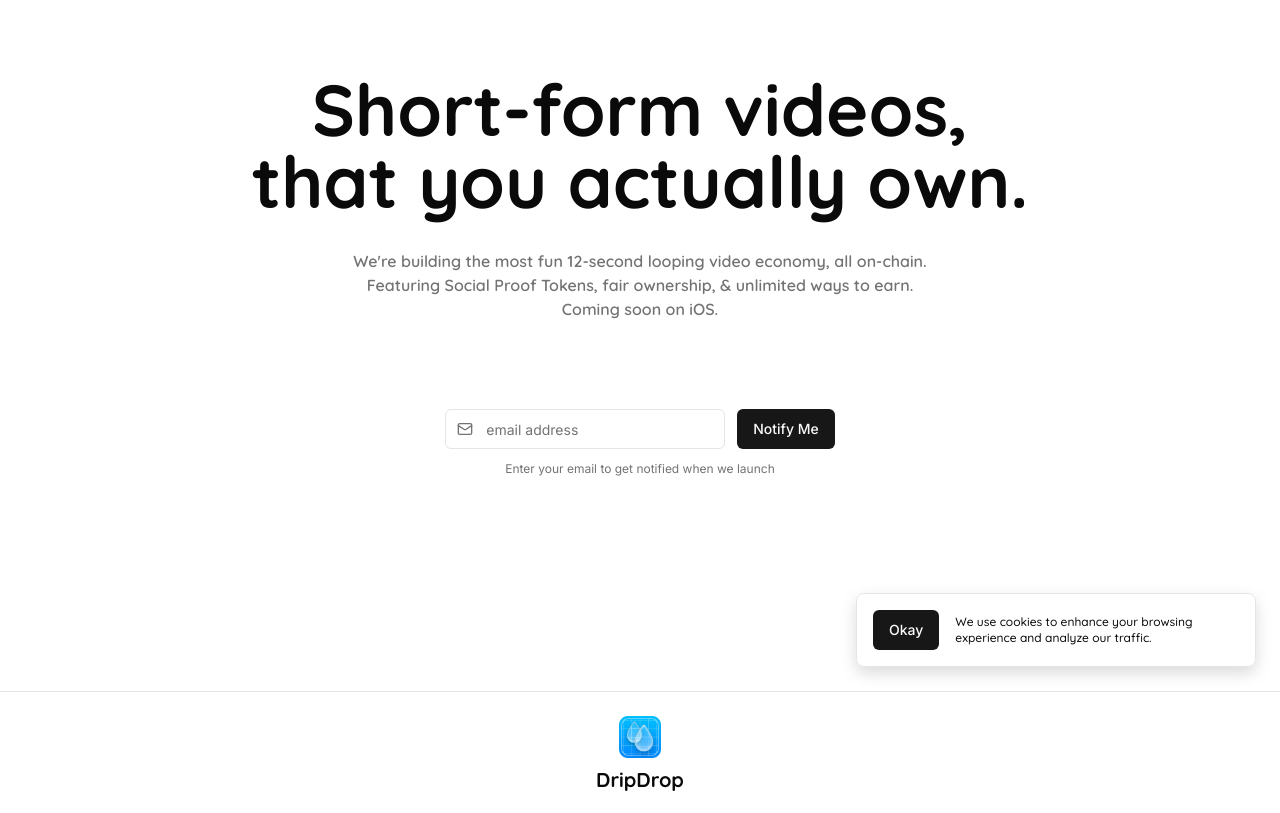
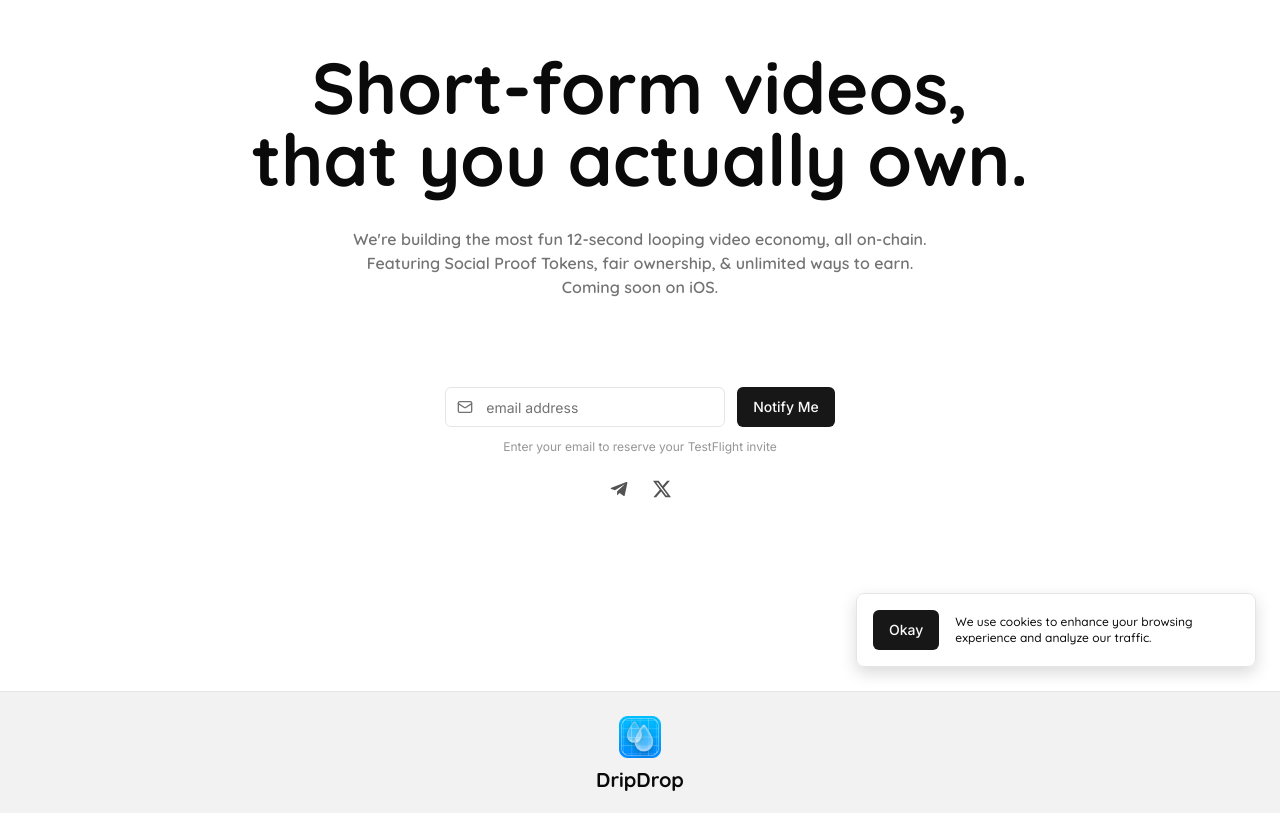
Before and after one commit to The-Social-Proof-Foundation/dripdrop-frontend, a Next.js app: page / in a window 1280 px wide. Shown: the part 109-922 px from the top of the page. Built offline with nearby package versions, Linux system fonts and the light colour scheme; no server answers.

Commit message:
looks and feel update

```diff
--- a/app/globals.css
+++ b/app/globals.css
@@ -39,7 +39,7 @@
   :root {
     --background: 0 0% 100%;
     --foreground: 0 0% 3.9%;
-    --card: 0 0% 100%;
+    --card: 0 0% 95%;
     --card-foreground: 0 0% 3.9%;
     --popover: 0 0% 100%;
     --popover-foreground: 0 0% 3.9%;
--- a/components/animated-theme-toggle.tsx
+++ b/components/animated-theme-toggle.tsx
@@ -27,7 +27,7 @@ export function AnimatedThemeToggle() {
     // Render a placeholder that matches the final component's dimensions
     return (
       <div>
-        <div className="relative inline-grid h-9 grid-cols-[1fr_1fr] items-center text-sm font-medium">
+        <div className="relative inline-grid h-7 grid-cols-[1fr_1fr] items-center text-sm font-medium">
             <div className="peer data-[state=unchecked]:bg-input/50 absolute inset-0 h-[inherit] w-auto rounded-lg bg-input/50" />
           <span className="pointer-events-none relative ms-0.5 flex min-w-8 items-center justify-center text-center">
             <div className="w-4 h-4" />
@@ -45,7 +45,7 @@ export function AnimatedThemeToggle() {
 
   return (
     <div>
-      <div className="relative inline-grid h-7 grid-cols-[1fr_1fr] items-center text-sm font-medium">
+      <div className="relative inline-grid h-[26px] grid-cols-[1fr_1fr] items-center text-sm font-medium">
         <Switch
           id={id}
           checked={isLight}
@@ -53,10 +53,10 @@ export function AnimatedThemeToggle() {
           className="peer data-[state=unchecked]:bg-input/50 absolute inset-0 h-[inherit] w-auto rounded-lg [&_span]:z-10 [&_span]:h-full [&_span]:w-1/2 [&_span]:rounded-md [&_span]:transition-transform [&_span]:duration-300 [&_span]:ease-out [&_span]:data-[state=checked]:translate-x-full [&_span]:data-[state=checked]:rtl:-translate-x-full"
         />
         <span className="pointer-events-none relative ms-0.5 flex min-w-12 items-center justify-center text-center transition-transform duration-300 ease-out peer-data-[state=checked]:invisible peer-data-[state=unchecked]:translate-x-full peer-data-[state=unchecked]:rtl:-translate-x-full">
-          <MoonIcon size={16} aria-hidden="true" />
+          <MoonIcon size={14} aria-hidden="true" />
         </span>
         <span className="peer-data-[state=checked]:text-background pointer-events-none relative px-2 me-0.5 flex min-w-2 items-center justify-center text-center transition-transform duration-300 ease-out peer-data-[state=checked]:-translate-x-full peer-data-[state=unchecked]:invisible peer-data-[state=checked]:rtl:translate-x-full">
-          <SunIcon size={16} aria-hidden="true" />
+          <SunIcon size={14} aria-hidden="true" />
         </span>
       </div>
       <Label htmlFor={id} className="sr-only">
--- a/components/email-signup.tsx
+++ b/components/email-signup.tsx
@@ -3,12 +3,13 @@
 import { useState } from "react"
 import { Button } from "@/components/ui/button"
 import { Input } from "@/components/ui/input"
-import { Mail, Check, Loader2 } from "lucide-react"
+import { Mail, Loader2 } from "lucide-react"
 import { addContactAndSendWelcomeEmail } from "@/lib/sendgrid"
+import { toast } from "sonner"
+import Link from "next/link"
 
 export function EmailSignup() {
   const [email, setEmail] = useState("")
-  const [isSubmitted, setIsSubmitted] = useState(false)
   const [isLoading, setIsLoading] = useState(false)
   const [isValid, setIsValid] = useState(true)
   const [message, setMessage] = useState("")
@@ -33,9 +34,14 @@ export function EmailSignup() {
       const result = await addContactAndSendWelcomeEmail(email)
 
       if (result.overallSuccess) {
-        setIsSubmitted(true)
-        setMessage("Successfully subscribed!")
+        // Show professional toast notification
+        toast.success("🎉 You're all set!", {
+          description: "Welcome to DripDrop! Check your email for exclusive updates.",
+          duration: 4000,
+        })
+
         setEmail("")
+        setMessage("")
       } else {
         setMessage("Something went wrong. Please try again.")
         setIsValid(false)
@@ -47,27 +53,11 @@ export function EmailSignup() {
     } finally {
       setIsLoading(false)
     }
-
-    // Reset success message after 5 seconds
-    if (isSubmitted) {
-      setTimeout(() => {
-        setIsSubmitted(false)
-        setMessage("")
-      }, 5000)
-    }
-  }
-
-  if (isSubmitted) {
-    return (
-      <div className="flex items-center gap-3 p-4 bg-green-50 dark:bg-green-900/20 text-green-600 dark:text-green-400 rounded-lg border border-green-200 dark:border-green-800">
-        <Check className="w-5 h-5" />
-        <span>{message}</span>
-      </div>
-    )
   }
 
   return (
-    <form onSubmit={handleSubmit} className="flex flex-col gap-3 w-full max-w-xl mx-auto" >
+    <div className="flex flex-col gap-4 w-full max-w-xl mx-auto">
+      <form onSubmit={handleSubmit} className="flex flex-col gap-3">
         <div className="flex flex-col sm:flex-row gap-3">
           <div className="relative flex-1 min-w-[340px] md:min-w-[260px] lg:min-w-[280px]">
             <Mail className="absolute left-3 top-1/2 transform -translate-y-1/2 w-4 h-4 text-muted-foreground" />
@@ -100,12 +90,40 @@ export function EmailSignup() {
             )}
           </Button>
         </div>
-      <div className="text-xs text-muted-foreground text-center">Enter your email to get notified when we launch</div>
+        <div className="text-xs text-muted-foreground/75 text-center">Enter your email to reserve your TestFlight invite</div>
         {!isValid && (
           <p className="text-red-500 text-sm mt-1">
             {message || "Please enter a valid email address"}
           </p>
         )}
       </form>
+
+      {/* Social Icons */}
+      <div className="flex justify-center items-center gap-6 mt-2">
+        <Link
+          href="https://t.me/dripdrop_social"
+          className="transition-colors duration-300 hover:text-foreground opacity-70 hover:opacity-100"
+          target="_blank"
+          rel="noopener noreferrer"
+        >
+          <svg role="img" viewBox="0 0 24 24" xmlns="http://www.w3.org/2000/svg" className="h-5 w-5 fill-current">
+            <title>Telegram</title>
+            <path d="m20.665 3.717-17.73 6.837c-1.21.486-1.203 1.161-.222 1.462l4.552 1.42 10.532-6.645c.498-.303.953-.14.579.192l-8.533 7.701h-.002l.002.001-.314 4.692c.46 0 .663-.211.921-.46l2.211-2.15 4.599 3.397c.848.467 1.457.227 1.668-.785l3.019-14.228c.309-1.239-.473-1.8-1.282-1.434z" />
+          </svg>
+        </Link>
+
+        <Link
+          href="https://x.com/dripdrop_social"
+          className="transition-colors duration-300 hover:text-foreground opacity-70 hover:opacity-100"
+          target="_blank"
+          rel="noopener noreferrer"
+        >
+          <svg role="img" viewBox="0 0 24 24" xmlns="http://www.w3.org/2000/svg" className="h-[18px] w-[18px] fill-current">
+            <title>X</title>
+            <path d="M18.901 1.153h3.68l-8.04 9.19L24 22.846h-7.406l-5.8-7.584-6.638 7.584H.474l8.6-9.83L0 1.154h7.594l5.243 6.932ZM17.61 20.644h2.039L6.486 3.24H4.298Z"/>
+          </svg>
+        </Link>
+      </div>
+    </div>
   )
 }
--- a/components/footer.tsx
+++ b/components/footer.tsx
@@ -34,7 +34,7 @@ export function Footer() {
              </div>
 
              {/* Social Icons - Above center content on mobile, right side on desktop */}
-             <div className="flex gap-6 pb-4 sm:pt-0 order-2 sm:order-3">
+             {/* <div className="flex gap-6 pb-4 sm:pt-0 order-2 sm:order-3">
                <Link
                  href="https://t.me/dripdrop_social"
                  className="transition-colors duration-300 hover:text-foreground"
@@ -58,7 +58,7 @@ export function Footer() {
                    <path d="M18.901 1.153h3.68l-8.04 9.19L24 22.846h-7.406l-5.8-7.584-6.638 7.584H.474l8.6-9.83L0 1.154h7.594l5.243 6.932ZM17.61 20.644h2.039L6.486 3.24H4.298Z"/>
                  </svg>
                </Link>
-             </div>
+             </div> */}
 
              {/* Center - Terms and Privacy - Absolutely centered */}
              <div className="flex flex-col items-center sm:absolute sm:left-1/2 sm:transform sm:-translate-x-1/2 order-3 sm:order-2">
--- a/components/ui/sonner.tsx
+++ b/components/ui/sonner.tsx
@@ -12,6 +12,10 @@ const Toaster = ({ ...props }: ToasterProps) => {
     <Sonner
       theme={theme as ToasterProps['theme']}
       className="toaster group"
+      position="top-right"
+      expand={true}
+      richColors={true}
+      closeButton={true}
       toastOptions={{
         classNames: {
           toast:
@@ -22,6 +26,9 @@ const Toaster = ({ ...props }: ToasterProps) => {
           cancelButton:
             'group-[.toast]:bg-muted group-[.toast]:text-muted-foreground',
         },
+        style: {
+          zIndex: 9999,
+        }
       }}
       {...props}
     />
```
Lines whose indentation alone changed are shown as unchanged.
